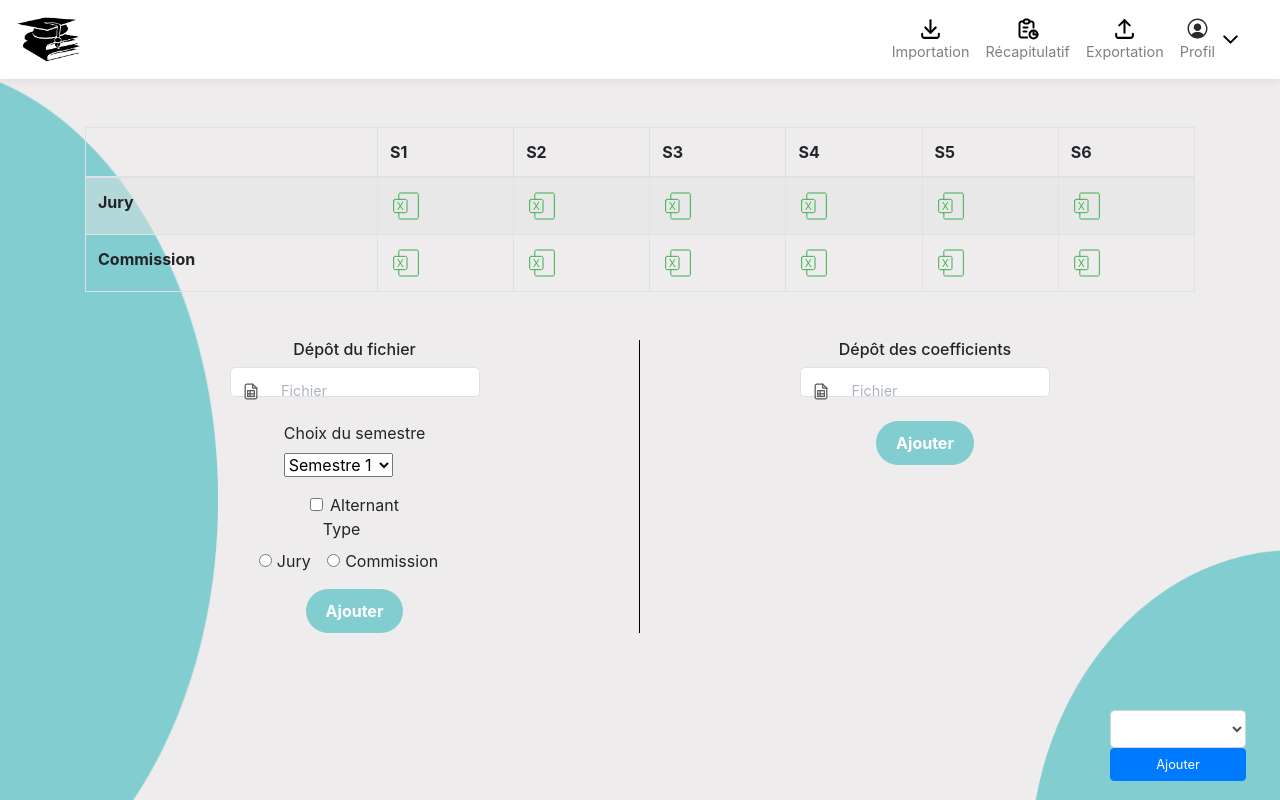
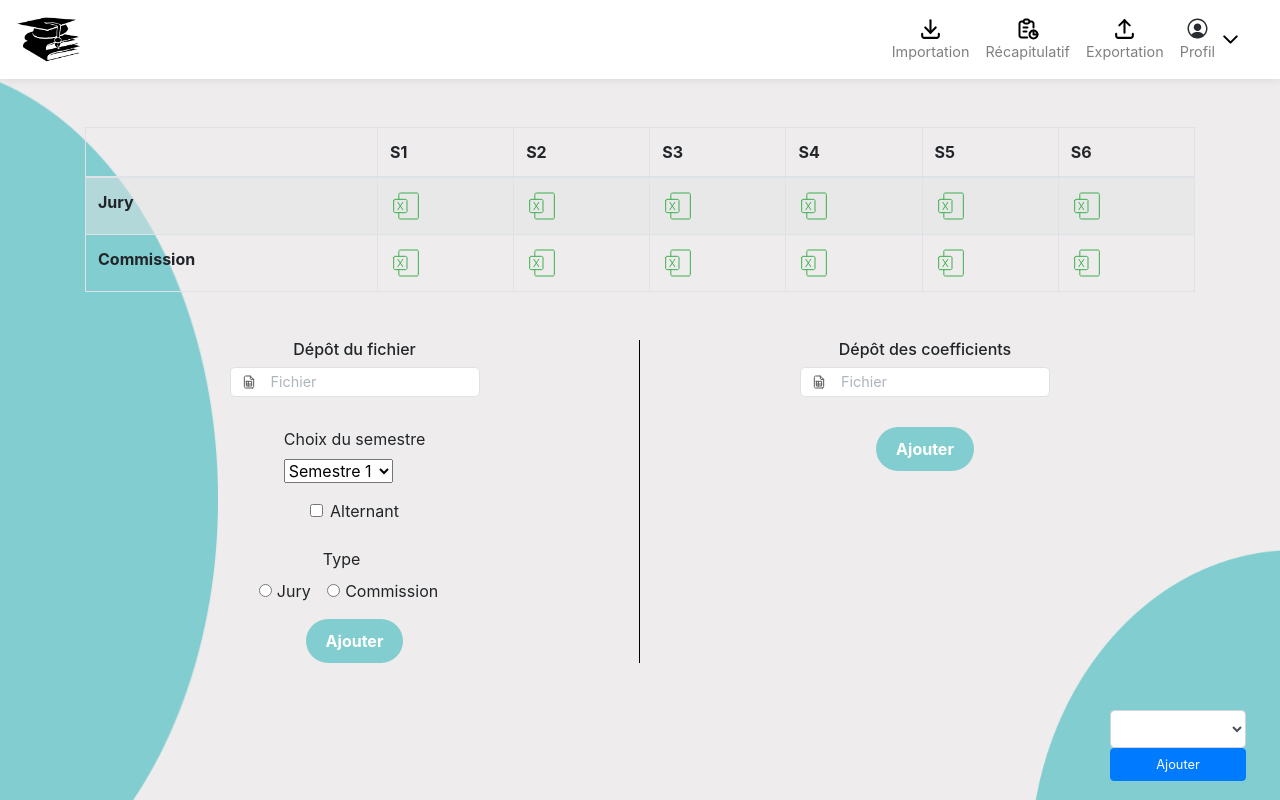
Before and after one commit to LovisCoding/SAE401-front, a website: page src/html/import.html in a window 1280 px wide. Drawn offline with nearby package versions, Linux system fonts and the light colour scheme; files that its build step writes are made by us from their sources; no server answers; files whose address does not match are found by name.

Commit message:
Modification CSS

```diff
--- a/src/css/import.css
+++ b/src/css/import.css
@@ -31,11 +31,17 @@
 }
 
 .logo {
-	width: 20px;
+	position: absolute;
+	top: 50%;
+	transform: translateY(-50%);
+	left: 10px;
 }
 
 .label-text {
-	margin-left: 1rem;
+	position: absolute;
+	top: 50%;
+	transform: translateY(-50%);
+	left: 40px;
 	color: #ADB5BD;
 }
 
@@ -67,4 +73,5 @@ h6 {
 
 .type {
 	margin-left: 4rem;
+	margin-top: 1.5rem;
 }
```
